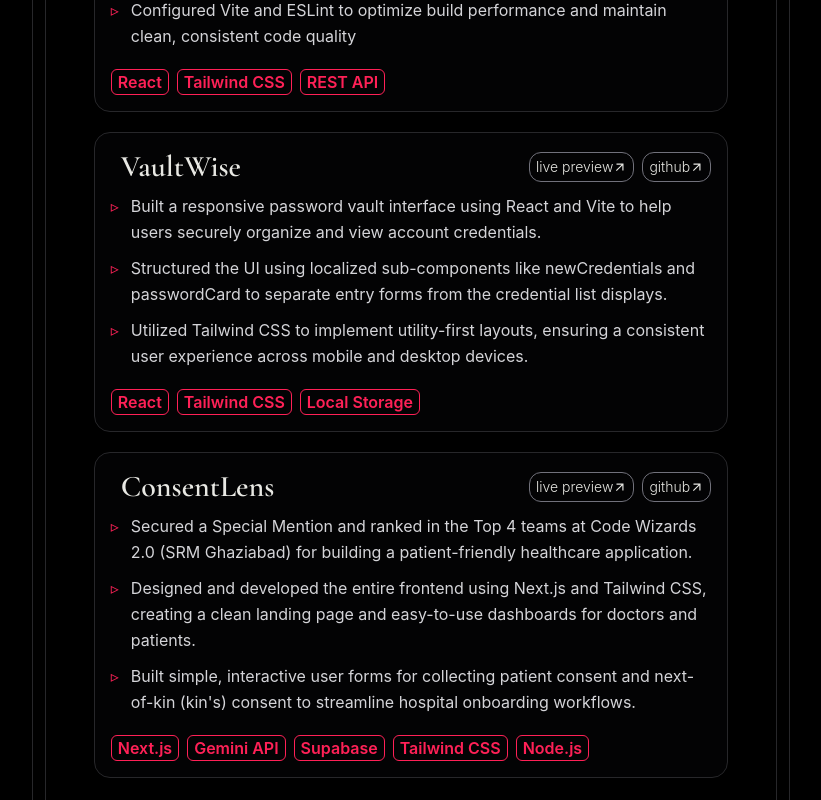
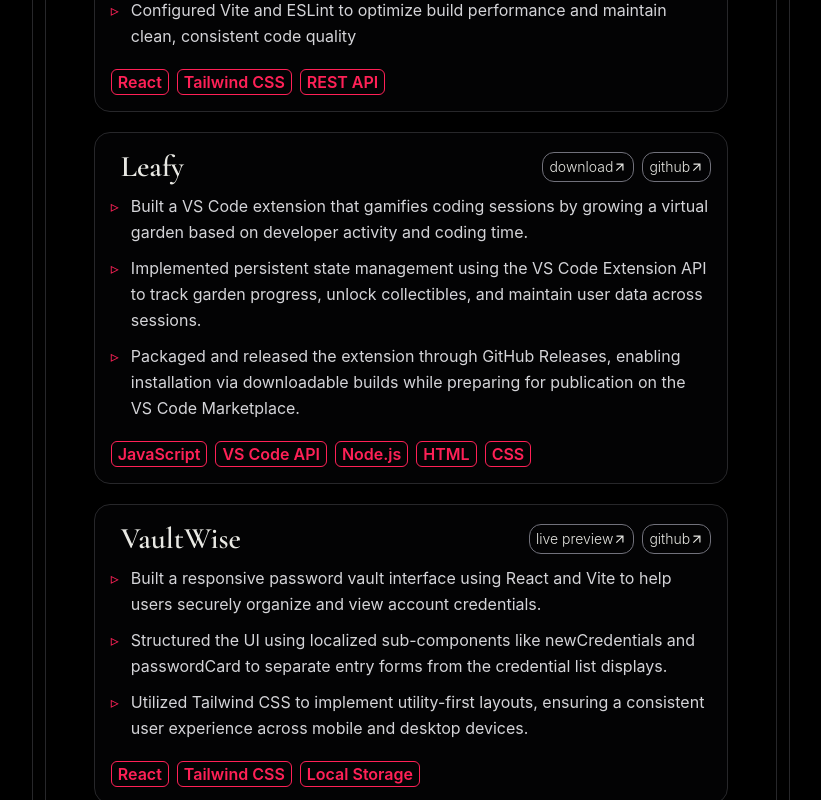
Before and after one commit to simranbali-ace04/Ace_04, a React (Vite) app: page / in a window 1280 px wide. Shown: the part 1460-2260 px from the top of the page, without its empty margins (229-1050 px from the left). Built offline with nearby package versions, Linux system fonts and the light colour scheme.

Commit message:
added Leafy in projects section

```diff
--- a/src/components/Projects.jsx
+++ b/src/components/Projects.jsx
@@ -12,17 +12,31 @@
     ],
     techStack: ["React", "Tailwind CSS", "REST API"],
     link: "https://gitlook-ace.vercel.app",
+    buttonText: "live preview",
     github: "https://github.com/simranbali-ace04/GitLook",
+  },
+  {
+    name: "Leafy",
+    description: [
+      "Built a VS Code extension that gamifies coding sessions by growing a virtual garden based on developer activity and coding time.",
+      "Implemented persistent state management using the VS Code Extension API to track garden progress, unlock collectibles, and maintain user data across sessions.",
+      "Packaged and released the extension through GitHub Releases, enabling installation via downloadable builds while preparing for publication on the VS Code Marketplace.",
+    ],
+    techStack: ["JavaScript", "VS Code API", "Node.js", "HTML", "CSS"],
+    link: "https://github.com/simranbali-ace04/Leafy/releases",
+    buttonText: "download",
+    github: "https://github.com/simranbali-ace04/Leafy",
   },
   {
     name: "VaultWise",
     description: [
       "Built a responsive password vault interface using React and Vite to help users securely organize and view account credentials.",
-      " Structured the UI using localized sub-components like newCredentials and passwordCard to separate entry forms from the credential list displays.",
+      "Structured the UI using localized sub-components like newCredentials and passwordCard to separate entry forms from the credential list displays.",
       "Utilized Tailwind CSS to implement utility-first layouts, ensuring a consistent user experience across mobile and desktop devices.",
     ],
     techStack: ["React", "Tailwind CSS", "Local Storage"],
     link: "https://vault-wise-ace.vercel.app/",
+    buttonText: "live preview",
     github: "https://github.com/simranbali-ace04/VaultWise",
   },
   {
@@ -34,6 +48,7 @@
     ],
     techStack: ["Next.js", "Gemini API", "Supabase", "Tailwind CSS", "Node.js"],
     link: "https://consentlens-xi.vercel.app/",
+    buttonText: "live preview",
     github: "https://github.com/simranbali-ace04/consentlens",
   },
 ];
@@ -58,6 +73,7 @@
             description={project.description}
             techStack={project.techStack}
             link={project.link}
+            buttonText={project.buttonText}
             github={project.github}
           />
         ))}
--- a/src/components/ProjectsCard.jsx
+++ b/src/components/ProjectsCard.jsx
@@ -13,7 +13,7 @@
             href={props.link}
             className="flex items-center whitespace-nowrap px-1.5 py-1 rounded-xl text-sm border border-zinc-500 dark:hover:bg-zinc-900 hover:bg-zinc-200"
           >
-            live preview
+            {props.buttonText}
             <span>
               <MdArrowOutward />
             </span>
```
